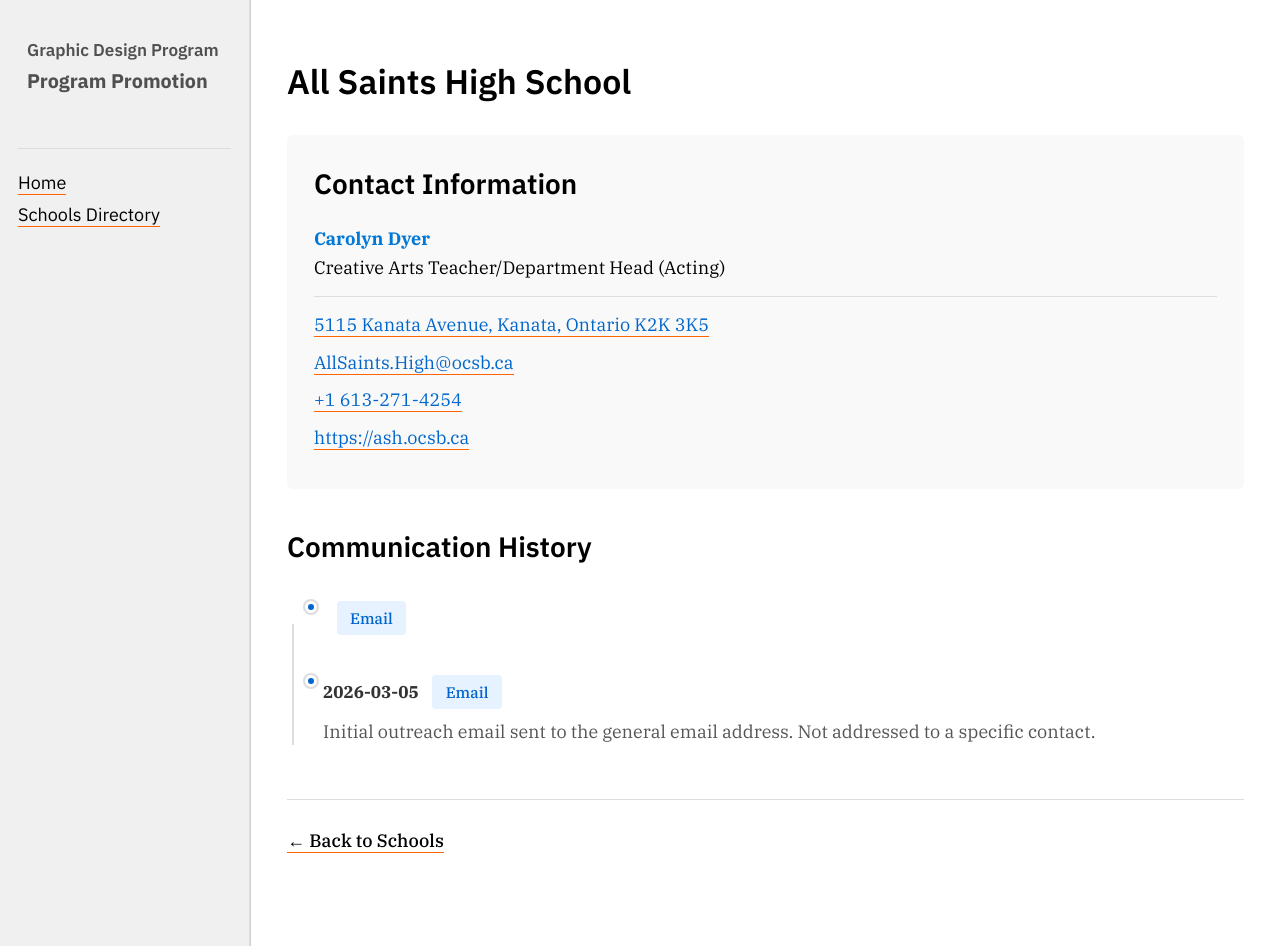
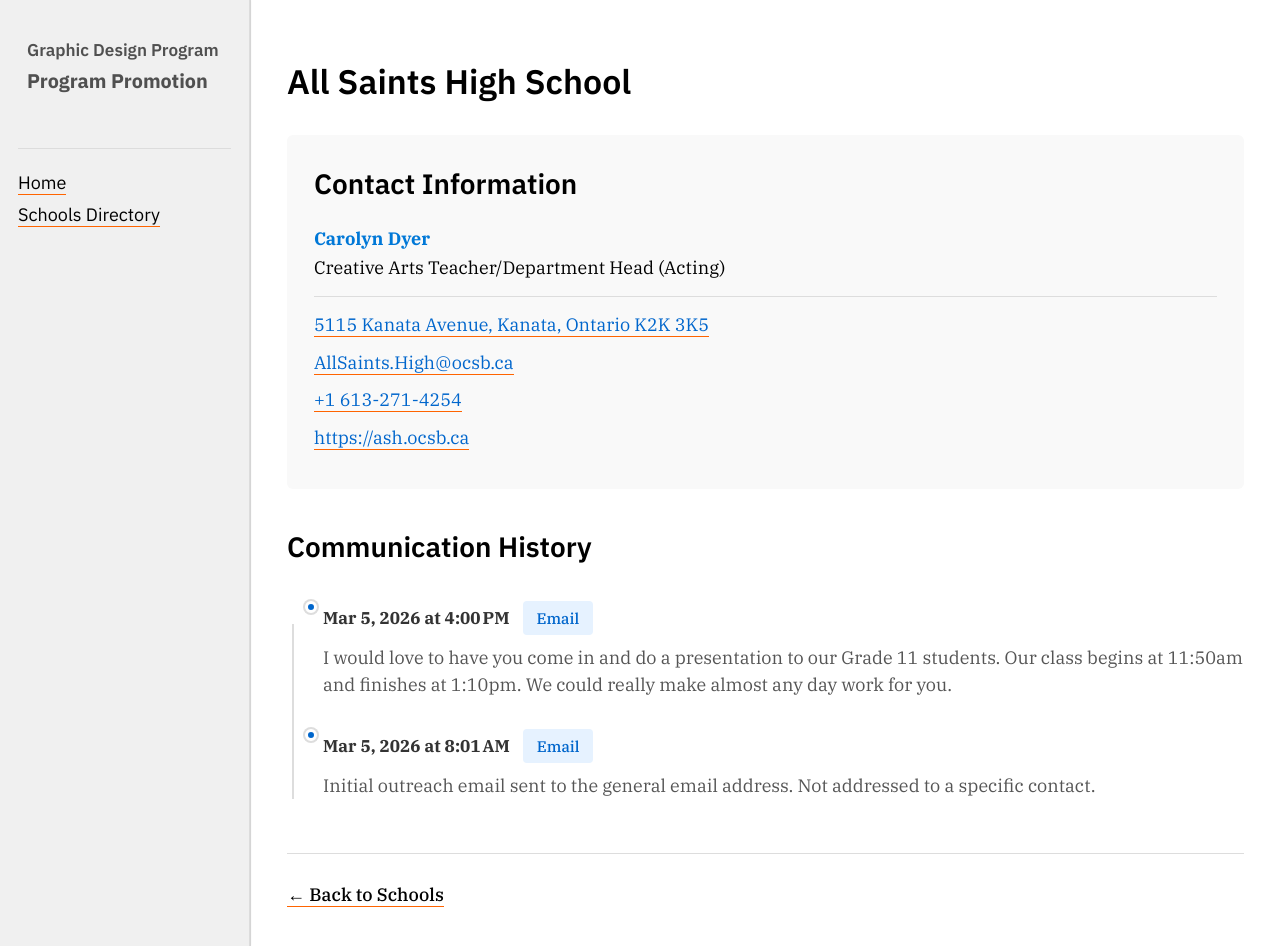
Before and after one commit to AlainParadis/program-promotion, a Jekyll site: the page built from _schools/all-saints-high-school.md, in a window 1280 px wide and 946 px high. Built offline with Jekyll 4.4.1, drawn with Linux system fonts in a browser that asks for light colours.

Commit message:
Update All Saints communications timestamps
Standardize communications for All Saints High School: convert the first entry date to a human-readable timestamp and set the second entry's date and note. The second communication now records a Mar 5, 2026 4:00 PM timestamp and includes a meeting request with Grade 11 presentation timing (class 11:50 AM–1:10 PM) and scheduling flexibility.

```diff
--- a/_schools/all-saints-high-school.md
+++ b/_schools/all-saints-high-school.md
@@ -11,10 +11,10 @@ contact:
   phone: "+1 613-271-4254"
   url: "https://ash.ocsb.ca"
 communications:
-  - date: "2026-03-05"
+  - date: "Mar 5, 2026 at 8:01 AM"
     method: "email"
     note: "Initial outreach email sent to the general email address. Not addressed to a specific contact."
-  - date: ""
+  - date: "Mar 5, 2026 at 4:00 PM"
     method: "email"
-    note: ""
+    note: "I would love to have you come in and do a presentation to our Grade 11 students. Our class begins at 11:50am and finishes at 1:10pm. We could really make almost any day work for you."
 ---
```
